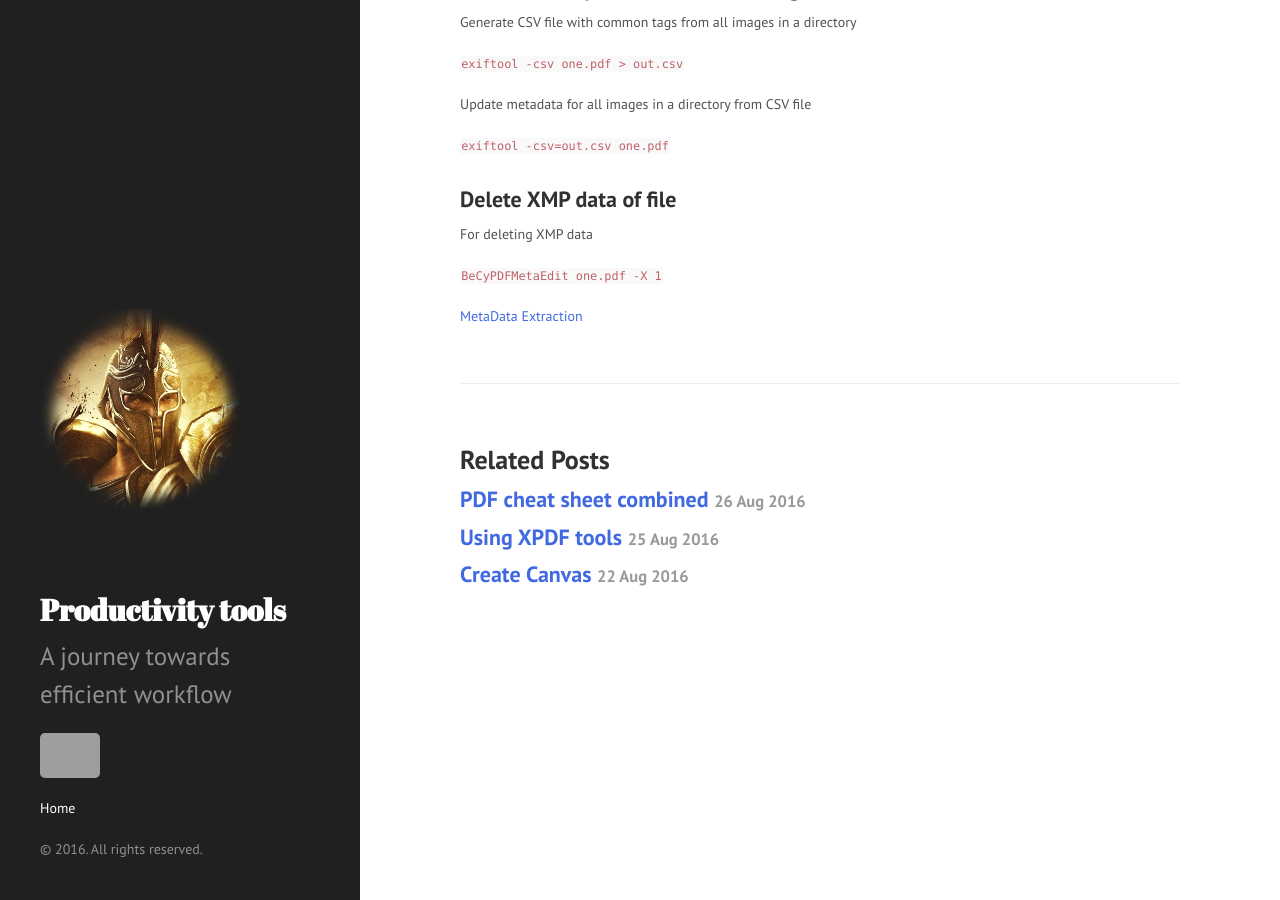
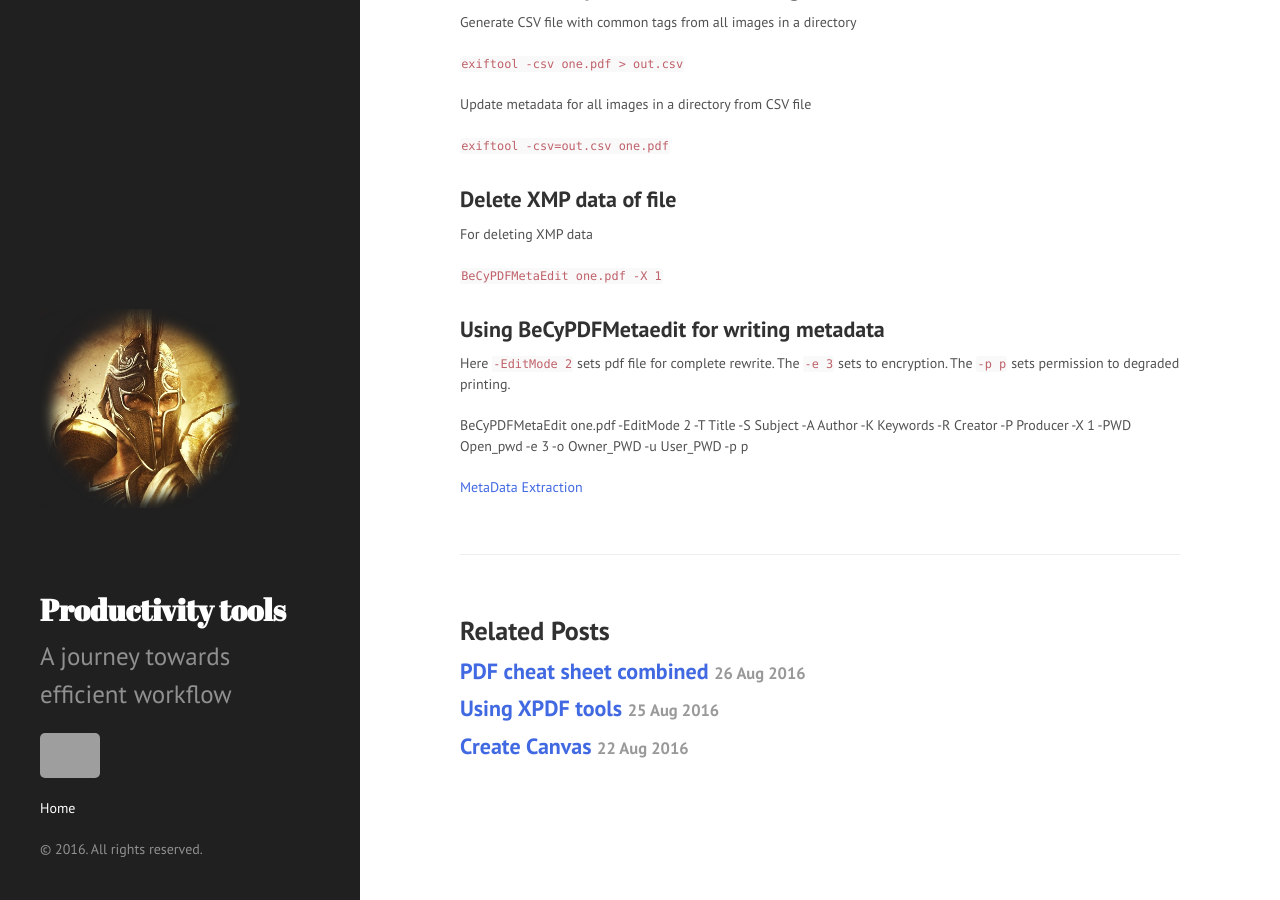
Before and after one commit to MaheshTK/MaheshTK.github.io, a Jekyll site: the page built from _posts/2016-08-05-viewing-metadata-of-pdf-files.markdown, in a window 1280 px wide and 900 px high, scrolled down 881 px. Built offline with Jekyll 4.4.1, drawn with Linux system fonts in a browser that asks for light colours; grey boxes are pictures that could not be loaded.

Commit message:
Post update: Viewing metadata of pdf files

````diff
--- a/_posts/2016-08-05-viewing-metadata-of-pdf-files.markdown
+++ b/_posts/2016-08-05-viewing-metadata-of-pdf-files.markdown
@@ -45,4 +45,10 @@ For deleting XMP data
 
 ```BeCyPDFMetaEdit one.pdf  -X 1```
 
+### Using BeCyPDFMetaedit for writing metadata
+
+Here `-EditMode 2` sets pdf file for complete rewrite. The `-e 3` sets to encryption. The `-p p` sets permission to degraded printing.
+
+BeCyPDFMetaEdit one.pdf -EditMode 2 -T Title -S Subject -A Author -K Keywords -R Creator -P Producer -X 1 -PWD Open_pwd -e 3 -o Owner_PWD -u User_PWD -p p
+
 [MetaData Extraction](http://www.forensicswiki.org/wiki/Document_Metadata_Extraction)
````
